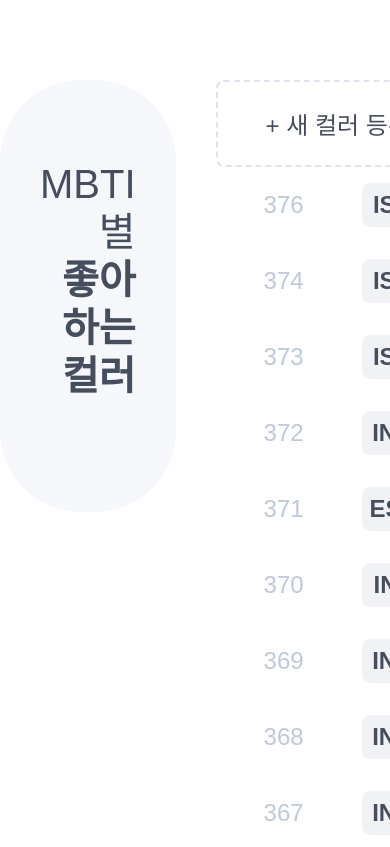
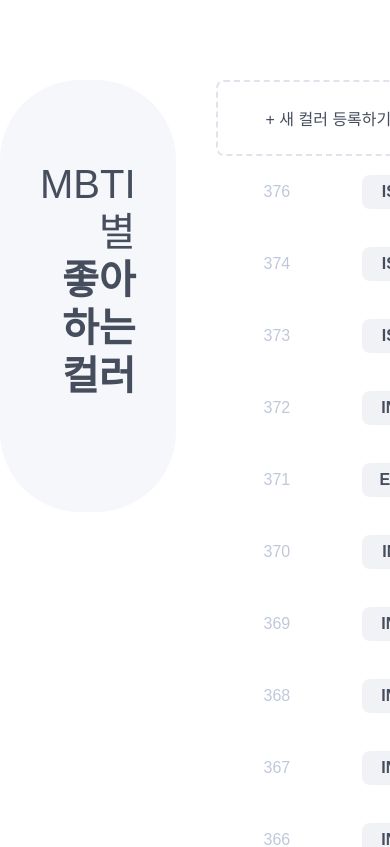
Before and after one commit to bviigp32/MBTI, a React (Create React App) app: page / in a window 390 px wide. Shown: the top 847 px of the page. Built offline with nearby package versions, Linux system fonts and the light colour scheme; a web font is replaced by a local one.

Commit message:
반응형 레이아웃적용

```diff
--- a/src/App.css
+++ b/src/App.css
@@ -1,4 +1,3 @@
-
 * {
   box-sizing: border-box;
 }
@@ -12,3 +11,9 @@
 body {
   margin: 0;
 }
+
+@media screen and (max-width: 944px) {
+  html {
+    font-size: 16px;
+  }
+}
```
